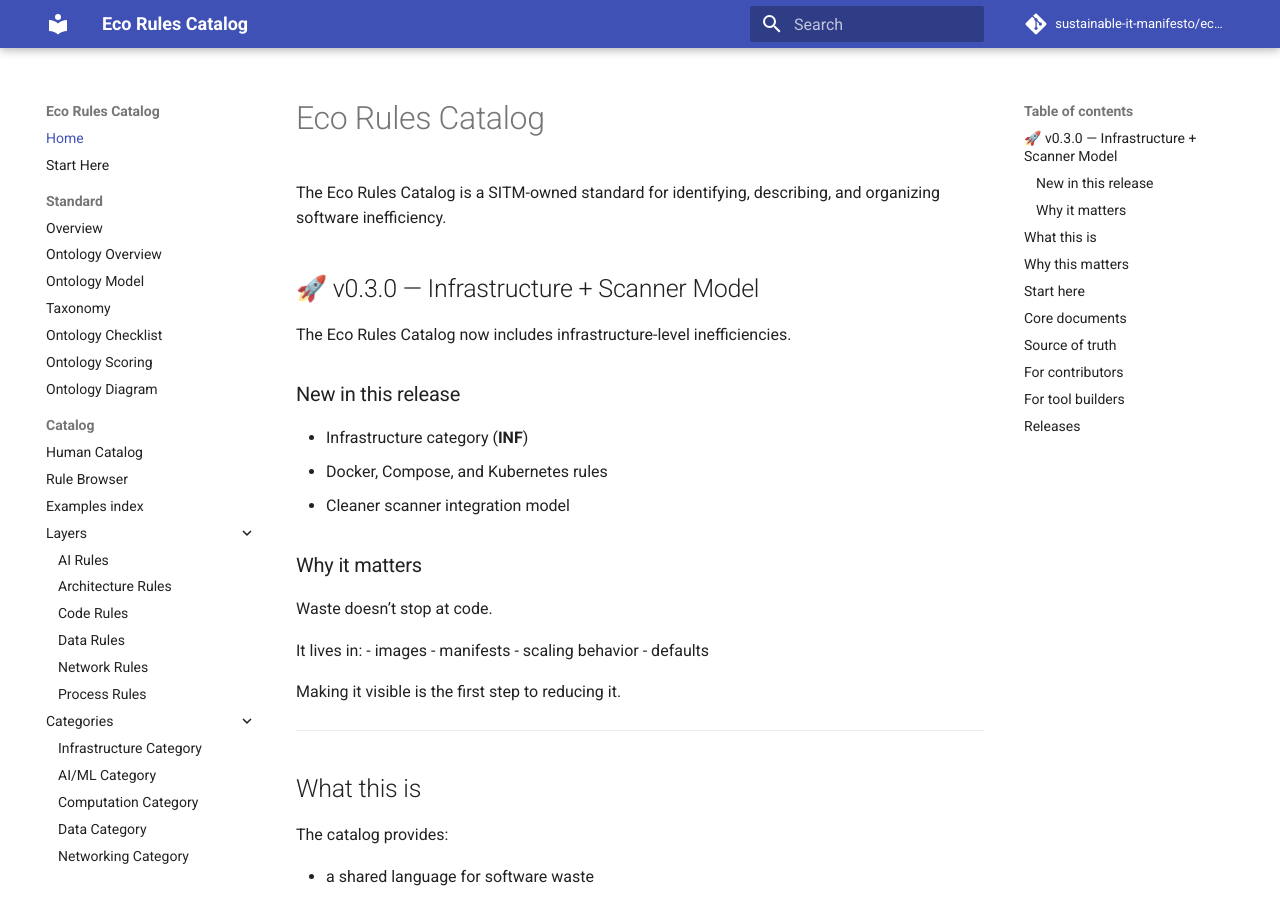
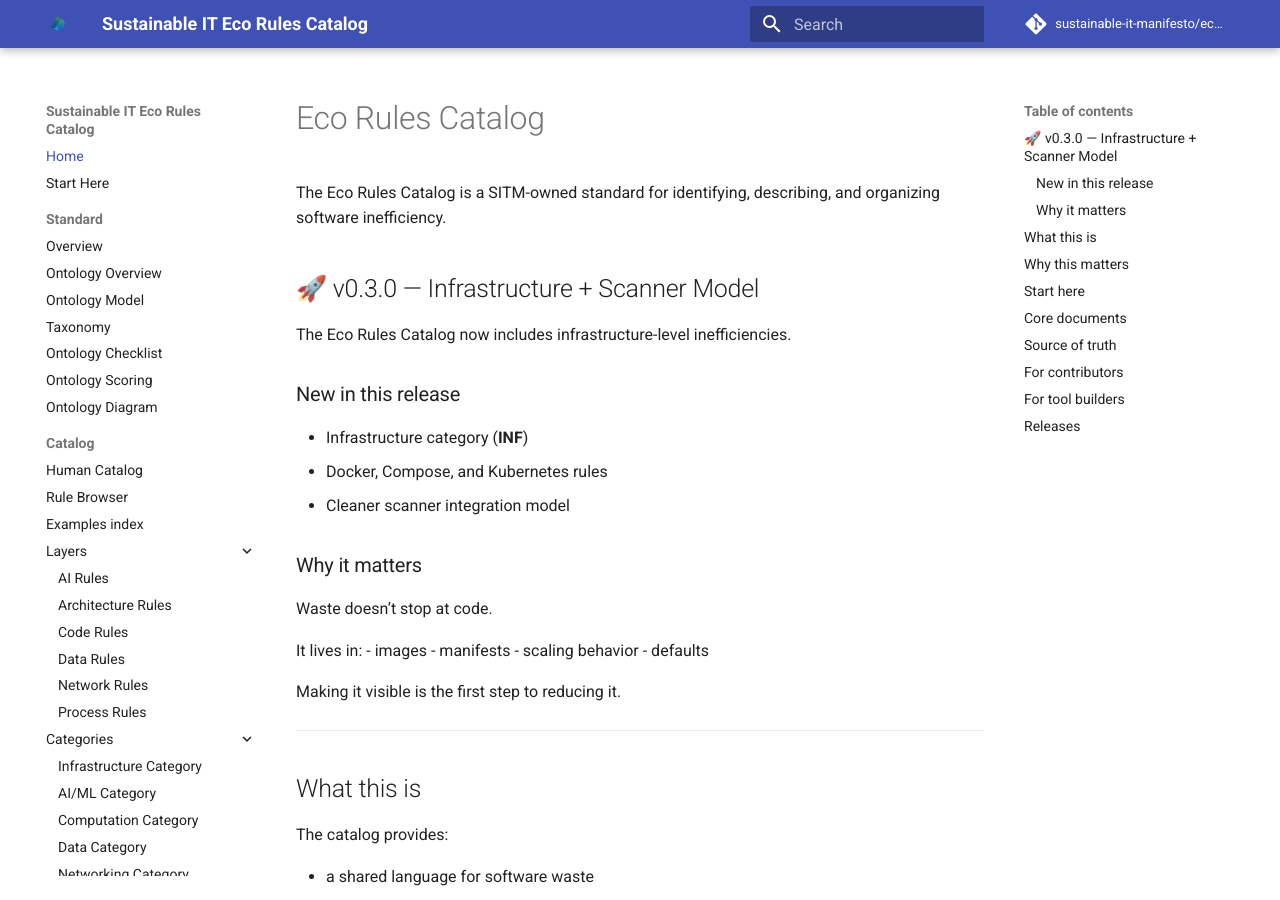
Before and after one commit to Sustainable-IT-Manifesto/eco-rules-catalog, an MkDocs documentation site: the page built from docs/index.md, in a window 1280 px wide and 900 px high. Built offline with MkDocs 1.6.1 and Material for MkDocs 9.7.7, drawn with Linux system fonts in a browser that asks for light colours; comment, search, counter and statistics services are not loaded.

Commit message:
updates to website

```diff
--- a/mkdocs.yml
+++ b/mkdocs.yml
@@ -1,4 +1,4 @@
-site_name: Eco Rules Catalog
+site_name: Sustainable IT Eco Rules Catalog
 site_description: SITM standard for identifying and describing software inefficiency
 site_url: https://catalog.sustainableitmanifesto.org
 repo_url: https://github.com/sustainable-it-manifesto/eco-rules-catalog
@@ -6,6 +6,8 @@ repo_name: sustainable-it-manifesto/eco-rules-catalog
 
 theme:
   name: material
+  logo: assets/logo.png
+  favicon: assets/favicon.png
   features:
     - navigation.sections
     - navigation.expand
```
Also changed, not shown: docs/assets/favicon.ico (added), docs/assets/logo.png (added).
